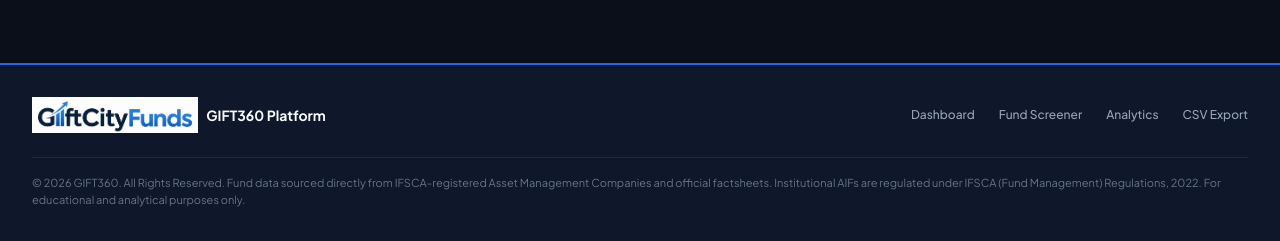
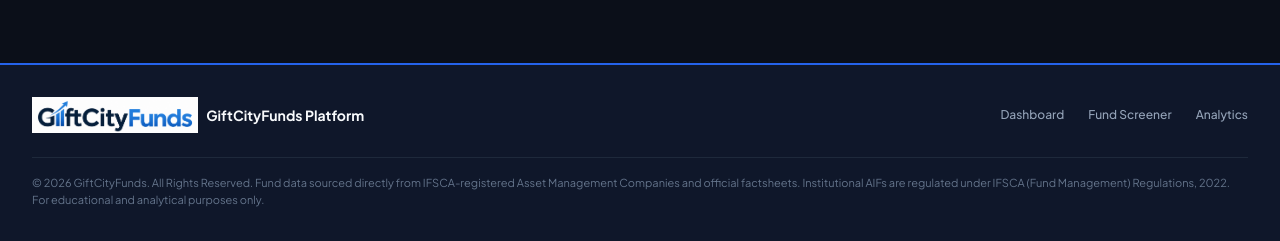
Before and after one commit to nivesh-star/giftcityfunds, a Flask app: page / in a window 1280 px wide. Shown: the part 2588-2829 px from the top of the page. Run offline with Flask 3, Linux system fonts and the light colour scheme; some libraries are stand-ins or nearby versions.

Commit message:
Remove Export CSV option; finish GIFT360 -> GiftCityFunds rebrand
Drop the "Export CSV" nav button and its footer "CSV Export" link
(index.html) -- the /api/export/csv endpoint itself is left alone,
just no longer linked from the UI.

Also catch the remaining visible "GIFT360" copy that survived the
earlier rebrand: the homepage footer's "GIFT360 Platform" label and
copyright line, the outbound/inbound flow page's footer copyright,
and "New to GIFT360?" on the login page. (Left window.GIFT360_LOGGED_IN
and HTML comments alone -- not user-visible.)

Co-Authored-By: Claude Sonnet 5 <noreply@anthropic.com>

```diff
--- a/templates/flow_page.html
+++ b/templates/flow_page.html
@@ -186,7 +186,7 @@
   <!-- ========================================================================= -->
   <footer class="border-t border-[var(--color-border)] px-4 md:px-8 py-6">
     <div class="max-w-7xl mx-auto flex flex-col md:flex-row items-center justify-between gap-3 text-[11px] text-[var(--color-text-subtle)]">
-      <span>© 2026 GIFT360. Data sourced from fund house disclosures and public trackers; verify with the fund house before investing. Not investment advice.</span>
+      <span>© 2026 GiftCityFunds. Data sourced from fund house disclosures and public trackers; verify with the fund house before investing. Not investment advice.</span>
       <a href="/" class="font-bold text-blue-400 hover:underline">← Back to Full Dashboard</a>
     </div>
   </footer>
--- a/templates/index.html
+++ b/templates/index.html
@@ -88,12 +88,6 @@
           <input type="text" id="navQuickSearch" placeholder="Search funds..." class="w-full bg-[var(--color-card)] border border-[var(--color-border)] rounded-xl px-3 py-1.5 text-xs text-[var(--color-text)] placeholder-[var(--color-text-subtle)] focus:outline-none focus:border-blue-500 transition-all" />
           <span class="absolute right-2.5 top-2 text-[10px] text-[var(--color-text-subtle)]">⌘K</span>
         </div>
-
-        <!-- Export CSV Button -->
-        <a href="/api/export/csv" class="hidden 2xl:inline-flex items-center gap-1.5 px-3 py-1.5 rounded-lg border border-[var(--color-border)] hover:border-blue-500/40 text-xs font-bold text-[var(--color-text-muted)] hover:text-blue-400 bg-[var(--color-card)] transition-all whitespace-nowrap shrink-0" title="Download clean dataset">
-          <svg class="w-3.5 h-3.5 shrink-0" fill="none" stroke="currentColor" viewBox="0 0 24 24"><path stroke-linecap="round" stroke-linejoin="round" stroke-width="2" d="M4 16v1a3 3 0 003 3h10a3 3 0 003-3v-1m-4-4l-4 4m0 0l-4-4m4 4V4"></path></svg>
-          Export CSV
-        </a>
 
         <!-- Dark/Light Theme Toggle -->
         <button id="themeToggleBtn" aria-label="Toggle Theme" class="w-8 h-8 shrink-0 rounded-lg bg-[var(--color-card)] border border-[var(--color-border)] flex items-center justify-center text-[var(--color-text-muted)] hover:text-yellow-400 transition-colors">
@@ -763,18 +757,17 @@
       <div class="flex flex-col md:flex-row items-center justify-between gap-4">
         <div class="flex items-center gap-2">
           <img src="{{ url_for('static', filename='img/logo.png') }}" alt="" class="h-9 w-auto">
-          <span class="font-bold text-sm text-[var(--color-text)]">GIFT360 Platform</span>
+          <span class="font-bold text-sm text-[var(--color-text)]">GiftCityFunds Platform</span>
         </div>
         <div class="flex items-center gap-6 text-[var(--color-text-muted)] font-medium">
           <a href="#dashboard" class="hover:text-blue-400">Dashboard</a>
           <a href="#screener" class="hover:text-blue-400">Fund Screener</a>
           <a href="#analytics" class="hover:text-blue-400">Analytics</a>
-          <a href="/api/export/csv" class="hover:text-blue-400">CSV Export</a>
         </div>
       </div>
 
       <div class="border-t border-[var(--color-border)] pt-4 text-[11px] text-[var(--color-text-subtle)] leading-relaxed text-center md:text-left">
-        <p>© 2026 GIFT360. All Rights Reserved. Fund data sourced directly from IFSCA-registered Asset Management Companies and official factsheets. Institutional AIFs are regulated under IFSCA (Fund Management) Regulations, 2022. For educational and analytical purposes only.</p>
+        <p>© 2026 GiftCityFunds. All Rights Reserved. Fund data sourced directly from IFSCA-registered Asset Management Companies and official factsheets. Institutional AIFs are regulated under IFSCA (Fund Management) Regulations, 2022. For educational and analytical purposes only.</p>
       </div>
     </div>
   </footer>
--- a/templates/login.html
+++ b/templates/login.html
@@ -126,7 +126,7 @@
       </form>
 
       <p class="text-center text-xs text-[var(--color-text-subtle)] mt-5">
-        New to GIFT360? <a href="/signup" class="text-blue-400 hover:text-blue-300 font-semibold">Create an account</a>
+        New to GiftCityFunds? <a href="/signup" class="text-blue-400 hover:text-blue-300 font-semibold">Create an account</a>
       </p>
 
       <a href="/" class="block text-center mt-5 text-xs text-[var(--color-text-subtle)] hover:text-blue-400">← Back to dashboard</a>
```
